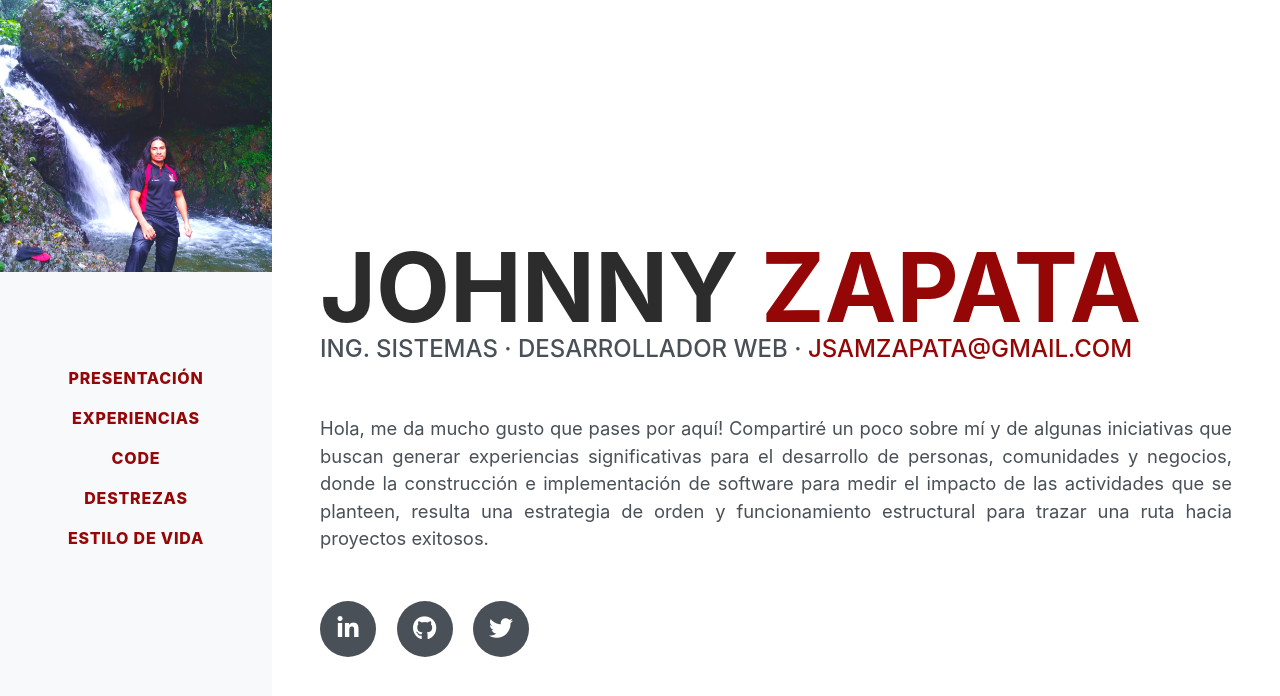
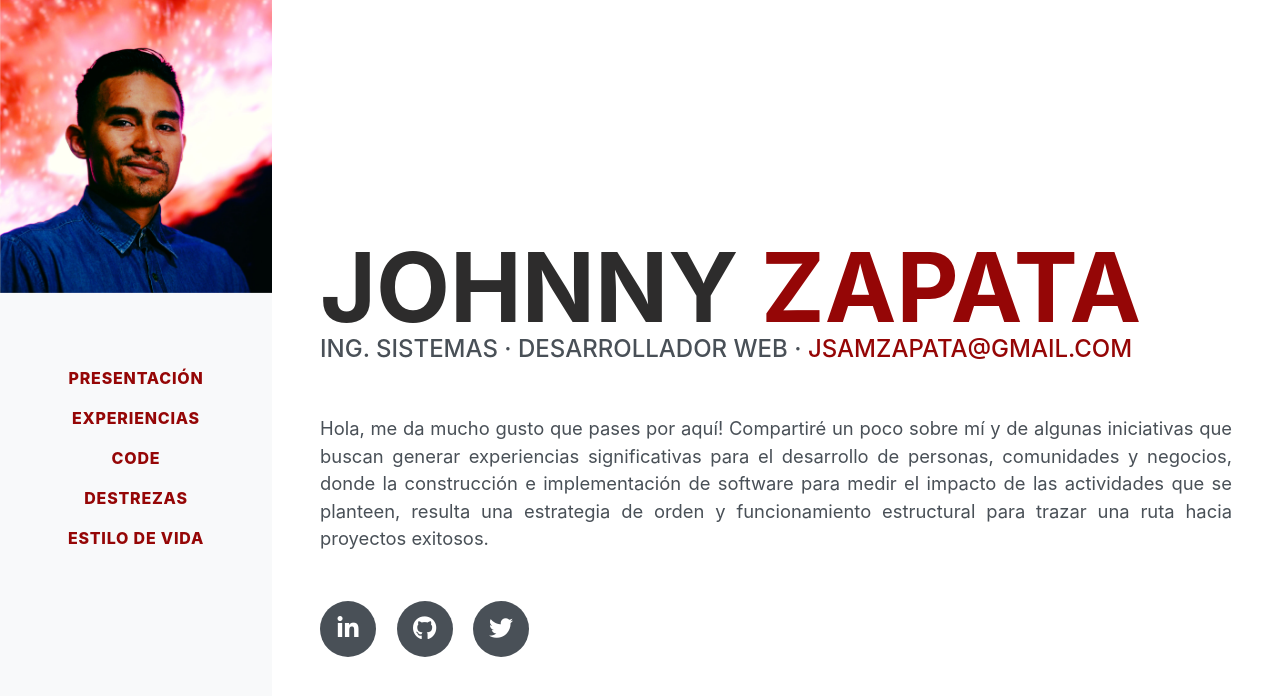
Before and after one commit to SamZapata/samzapata.github.io, a Jekyll site: the page built from index.html, in a window 1280 px wide and 900 px high. Shown: the top 696 px of the window. Built offline with Jekyll 4.4.1, drawn with Linux system fonts in a browser that asks for light colours; some web fonts are replaced.

Commit message:
change image

```diff
--- a/_includes/header-one.html
+++ b/_includes/header-one.html
@@ -2,7 +2,7 @@
   <a class="navbar-brand js-scroll-trigger" href="#page-top">
     <span class="d-block d-lg-none"></span>
     <span class="d-none d-lg-block">
-      <img class="img-header-l" src="{{ "/assets/images/presentation/me3-2085x.jpeg" }}" alt="Me">
+      <img class="img-header-l" src="{{ "/assets/images/presentation/me-2020-r1.jpg" }}" alt="Me">
     </span>
   </a>
   <button class="navbar-toggler" type="button" data-toggle="collapse" data-target="#navbarSupportedContent" aria-controls="navbarSupportedContent" aria-expanded="false" aria-label="Toggle navigation">
--- a/_includes/header.html
+++ b/_includes/header.html
@@ -2,7 +2,7 @@
     <div class="navbar-brand js-scroll-trigger">
       <span class="d-block d-lg-none"></span>
       <span class="d-none d-lg-block">
-        <img class="img-fluid img-profile" src="{{ "/assets/images/presentation/me1-600x.jpeg" }}" alt="Me">
+        <img class="img-fluid img-profile" src="{{ "/assets/images/presentation/me-2020-r1.jpg" }}" alt="Me">
       </span>
     </div>
     <button class="navbar-toggler" type="button" data-toggle="collapse" data-target="#navbarSupportedContent" aria-controls="navbarSupportedContent" aria-expanded="false" aria-label="Toggle navigation">
--- a/_pages/presentation.html
+++ b/_pages/presentation.html
@@ -10,7 +10,7 @@
       </div>
     </div>
     <span class="d-block d-sm-none d-md-block d-lg-none">
-      <img class="img-fluid img-sam-format" src="{{ "/assets/images/presentation/me3-2085x.jpeg" }}" alt="Me">
+      <img class="img-fluid img-sam-format" src="{{ "/assets/images/presentation/me-2020-r1.jpg" }}" alt="Me">
       <div class="subheading mb-5 subheading-sam-format">
         Ing. Sistemas · Desarrollador Web ·
         <a href="mailto:jsamzapata@gmail.com">jsamzapata@gmail.com</a>
--- a/_sass/style.sass
+++ b/_sass/style.sass
@@ -15,7 +15,7 @@
   left: 0
 
 .subheading-sam-format
-  margin-top: calc(100% - 2.2rem)
+  margin-top: calc(100% - 0.5rem)
 
 .h-section
   left: 0
```
Also changed, not shown: assets/images/presentation/me-2020-r1.jpg (added).
